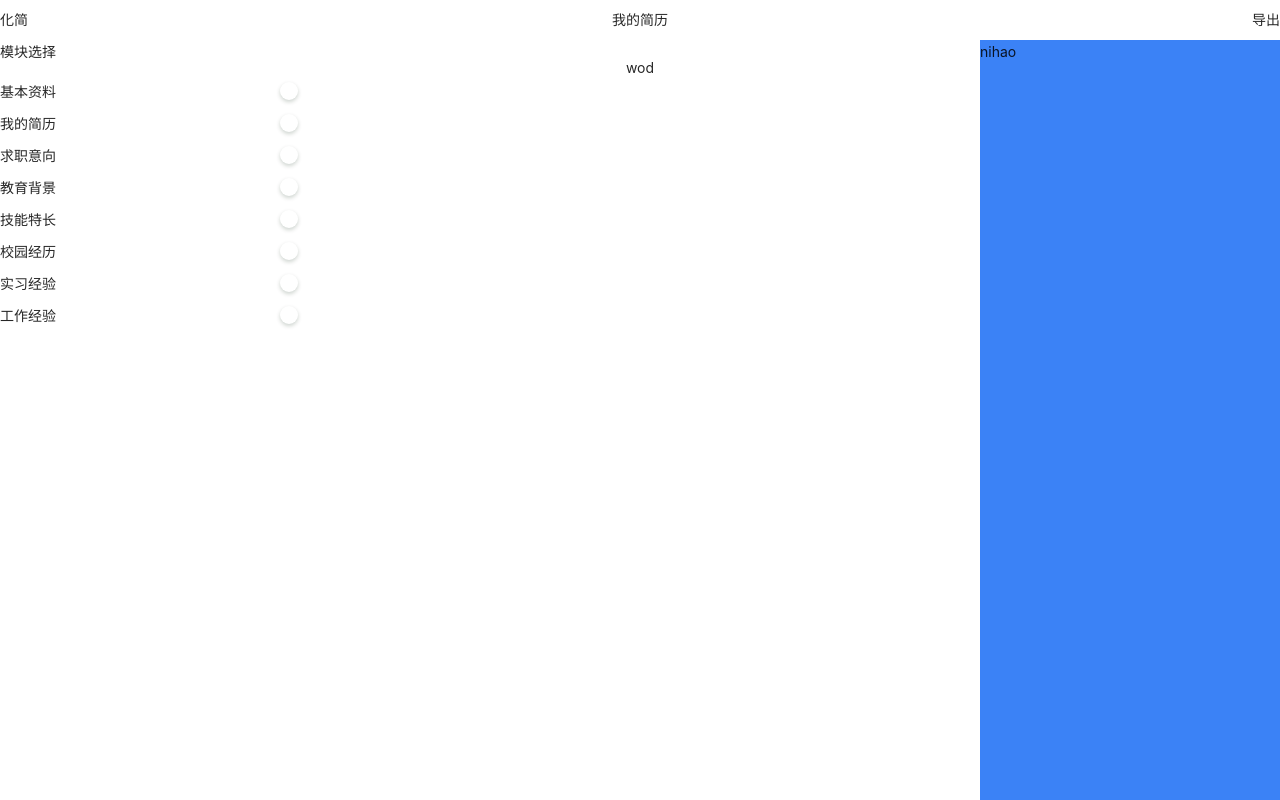
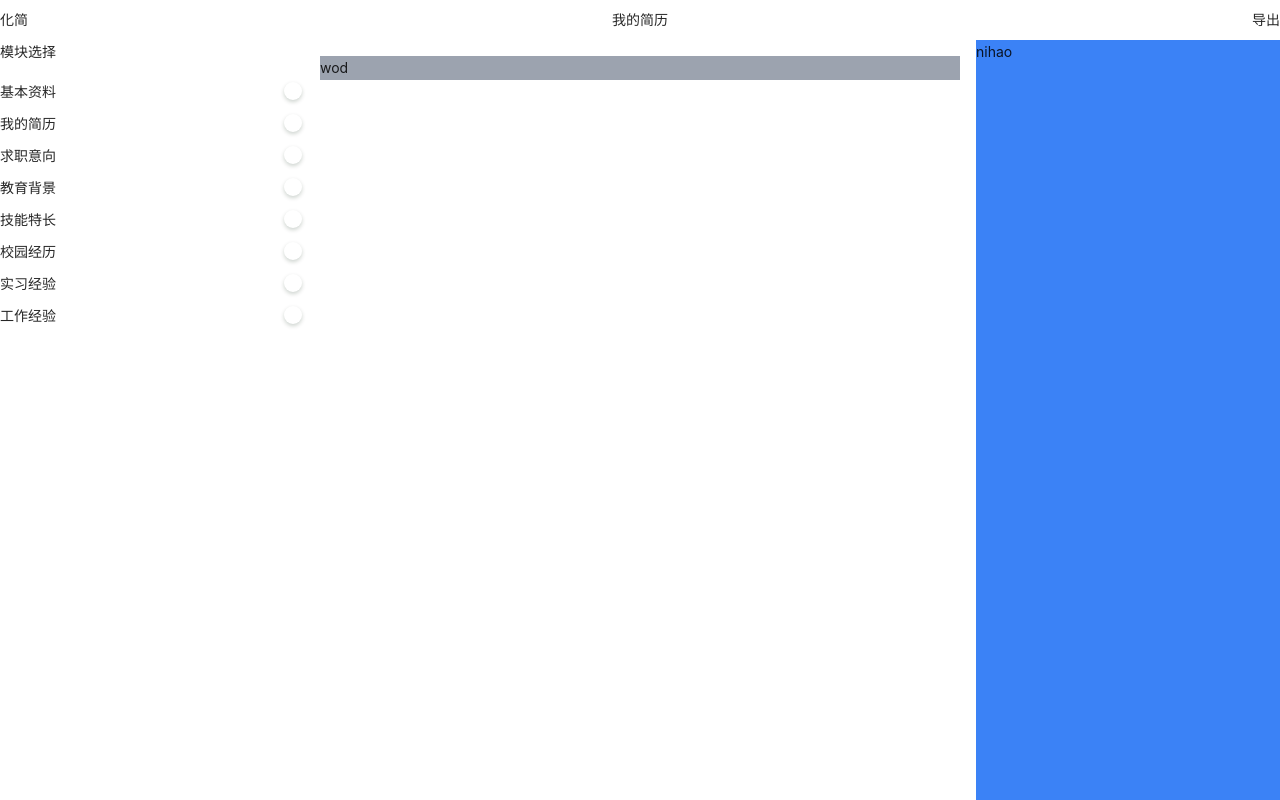
Before and after one commit to icefiresong24/MyResuem, a React (Vite) app: page /design in a window 1280 px wide. Built offline with nearby package versions, Linux system fonts and the light colour scheme.

Commit message:
features:搭建简历模块

```diff
--- a/src/components/Design.tsx
+++ b/src/components/Design.tsx
@@ -1,9 +1,20 @@
 import Module from './Module'
 import Resuem from './section/index'
+import {useState} from 'react'
 function Design(props:any) {
   function exportPDF() {
 
   }
+  let [items, setItems] = useState([
+    { name: "基本资料" },
+    { name: "我的简历" },
+    { name: "求职意向" },
+    { name: "教育背景" },
+    { name: "技能特长" },
+    { name: "校园经历" },
+    { name: "实习经验" },
+    { name: "工作经验" },
+  ]);
     return (
       <>
         <div className="flex items-center justify-between h-10">
@@ -14,14 +25,14 @@ function Design(props:any) {
           <div onClick={exportPDF}>导出</div>
         </div>
         <div className="flex justify-between w-full h-[calc(100%-2.5rem)]">
-          <section className="w-75 <sm:hidden">
-            <div className='h-10'>模块选择</div>
-            <Module />
+          <section className="w-76 <sm:hidden">
+            <div className="h-10">模块选择</div>
+            <Module value={items} ></Module>
           </section>
-          <section className='p-4'>
-            <Resuem></Resuem>
+          <section className="p-4 w-[calc(100%-38rem)] <sm:w-full">
+            <Resuem value={items}></Resuem>
           </section>
-          <section className="w-75 bg-blue-500 <sm:hidden">nihao</section>
+          <section className="w-76 bg-blue-500 <sm:hidden">nihao</section>
         </div>
       </>
     );
--- a/src/components/section/index.tsx
+++ b/src/components/section/index.tsx
@@ -1,6 +1,6 @@
 function Resuem(props:any) {
     return (<>
-        <div className="w-full">
+        <div className="w-full bg-gray-400">
             wod
         </div>
     </>);
```
Also changed, not shown: src/components/Module.tsx (+6 -1 lines).
